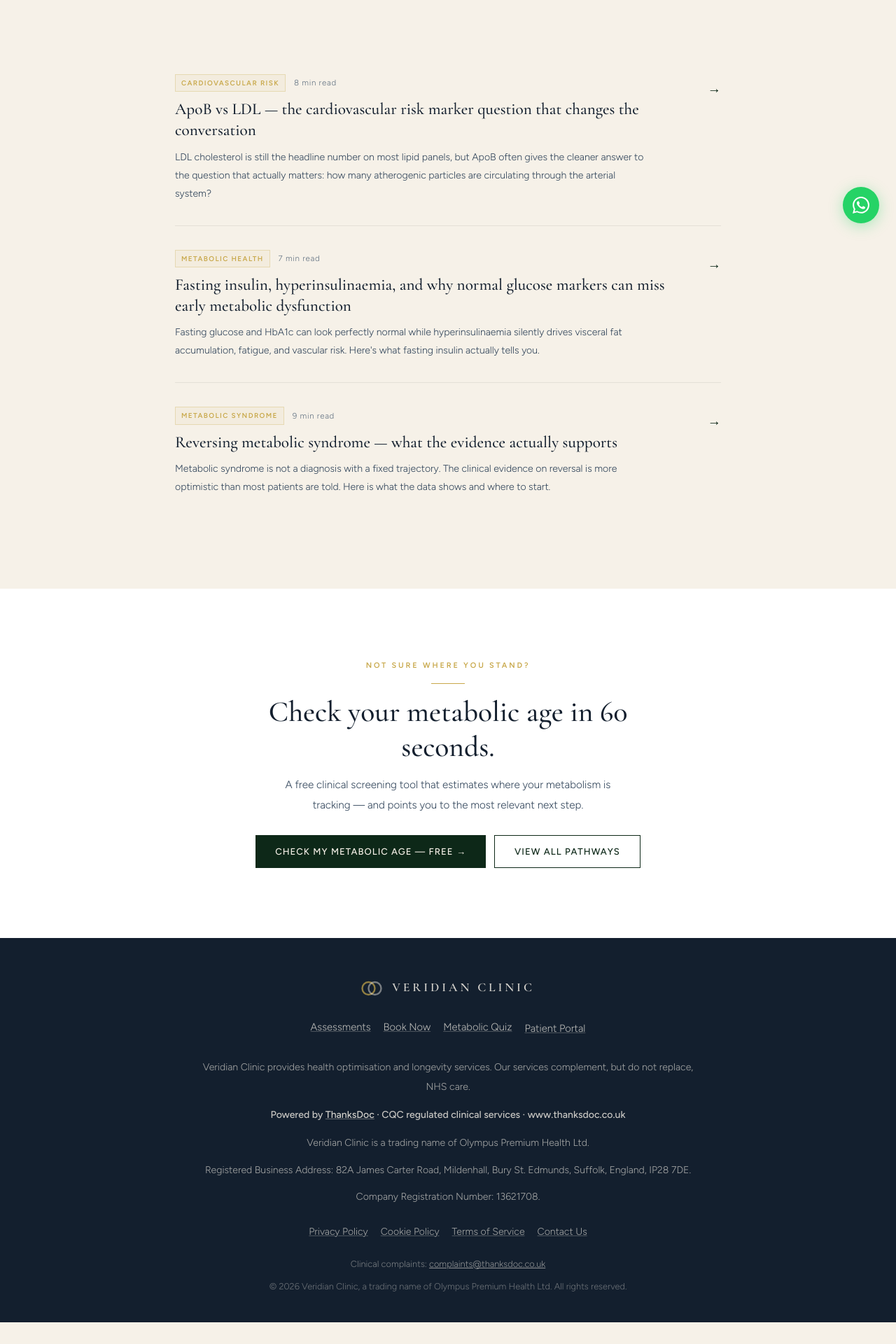
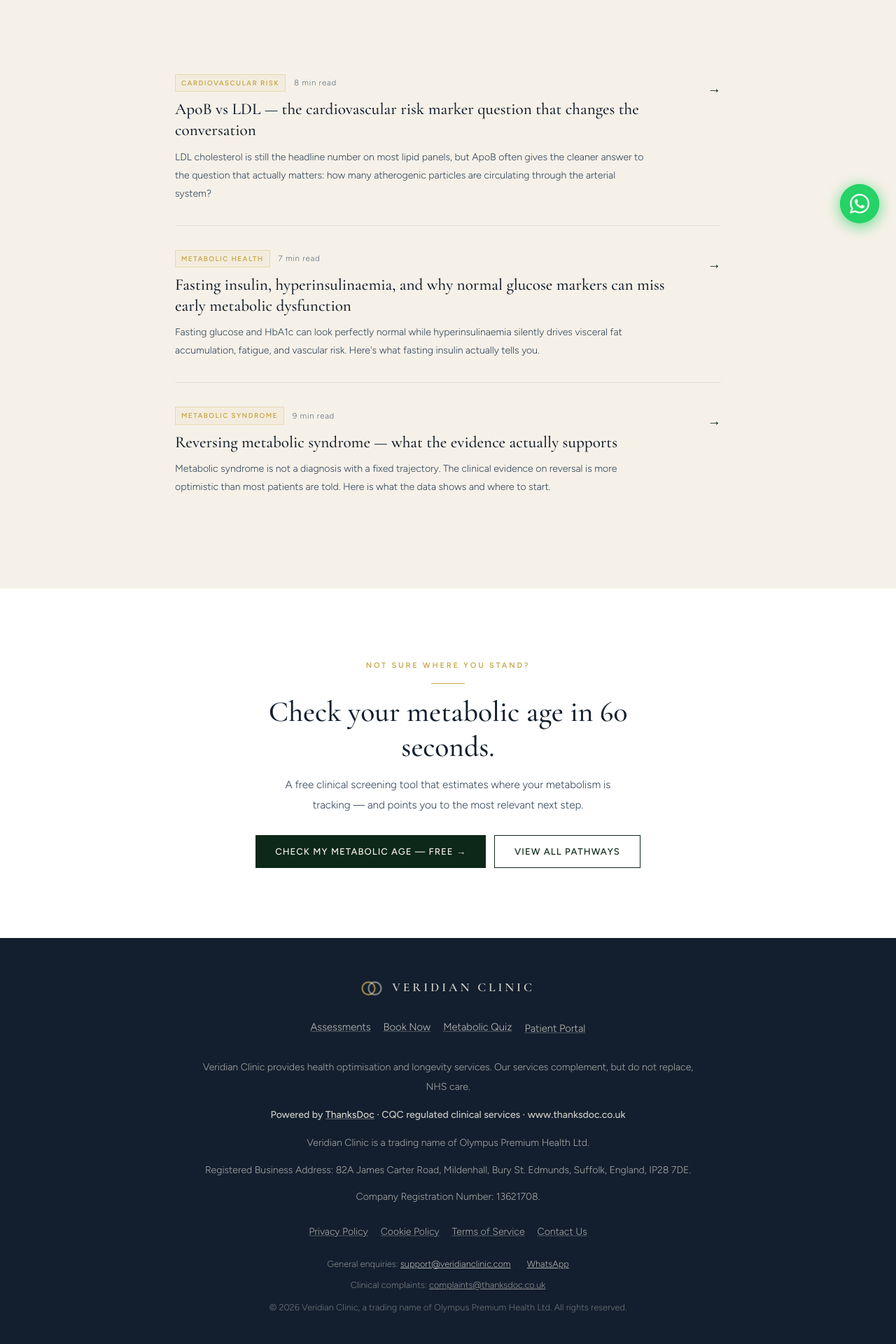
Before and after one commit to Dioscuri2/veridian-clinic, a Next.js app: page /blog in a window 1280 px wide. Shown: the part 457-2377 px from the top of the page at 70% size. Before the commit the page ends 2346 px from the top, so only its background shows below. Built offline with nearby package versions, Linux system fonts and the light colour scheme.

Commit message:
Add support email, WhatsApp button, and WhatsApp webhook

```diff
--- a/app/layout.tsx
+++ b/app/layout.tsx
@@ -1,4 +1,5 @@
 import type { Metadata } from "next";
+import WhatsAppButton from "@/components/WhatsAppButton";
 
 export const metadata: Metadata = {
  metadataBase: new URL("https://veridianclinic.com"),
@@ -46,7 +47,7 @@ export default function RootLayout({ children }: { children: React.ReactNode })
  <link rel="preconnect" href="https://fonts.gstatic.com" crossOrigin="anonymous" />
  <script type="application/ld+json" dangerouslySetInnerHTML={{ __html: JSON.stringify(schema) }} />
  </head>
- <body style={{ margin: 0 }}>{children}</body>
+ <body style={{ margin: 0 }}>{children}<WhatsAppButton /></body>
  </html>
  );
 }
--- a/components/Footer.jsx
+++ b/components/Footer.jsx
@@ -124,6 +124,18 @@ export default function Footer() {
             </Link>
           </div>
 
+          {/* Contact line */}
+          <p style={{ fontSize: ".8rem", color: "rgba(246,241,232,.5)", marginBottom: 8 }}>
+            General enquiries:{" "}
+            <a href="mailto:support@veridianclinic.com" style={{ color: "rgba(246,241,232,.7)", textDecoration: "underline" }}>
+              support@veridianclinic.com
+            </a>
+            <span style={{ margin: "0 10px", opacity: 0.3 }}>·</span>
+            <a href="https://wa.me/447344290497?text=Hi%2C%20I%20found%20Veridian%20Clinic%20online%20and%20I%27d%20like%20to%20find%20out%20more." target="_blank" rel="noopener noreferrer" style={{ color: "rgba(246,241,232,.7)", textDecoration: "underline" }}>
+              WhatsApp
+            </a>
+          </p>
+
           {/* Complaints line */}
           <p style={{ fontSize: ".8rem", color: "rgba(246,241,232,.45)", marginBottom: 10 }}>
             Clinical complaints:{" "}
--- /dev/null
+++ b/components/WhatsAppButton.jsx
@@ -0,0 +1,70 @@
+"use client";
+import { useState, useEffect } from "react";
+
+const WA_NUMBER = "447344290497";
+const WA_MESSAGE = "Hi, I found Veridian Clinic online and I'd like to find out more about your metabolic health services.";
+const WA_URL = `https://wa.me/${WA_NUMBER}?text=${encodeURIComponent(WA_MESSAGE)}`;
+
+export default function WhatsAppButton() {
+  const [visible, setVisible] = useState(false);
+  const [tooltip, setTooltip] = useState(false);
+
+  // Fade in after 3 seconds — not intrusive on page load
+  useEffect(() => {
+    const t = setTimeout(() => setVisible(true), 3000);
+    return () => clearTimeout(t);
+  }, []);
+
+  if (!visible) return null;
+
+  return (
+    <div style={{ position: "fixed", bottom: 24, right: 24, zIndex: 8000, display: "flex", flexDirection: "column", alignItems: "flex-end", gap: 8 }}>
+      {/* Tooltip */}
+      {tooltip && (
+        <div style={{
+          background: "#fff",
+          borderRadius: 8,
+          boxShadow: "0 4px 24px rgba(0,0,0,0.15)",
+          padding: "10px 14px",
+          fontSize: ".82rem",
+          color: "#2c2a26",
+          maxWidth: 200,
+          lineHeight: 1.55,
+          fontFamily: "Georgia, serif",
+          border: "1px solid rgba(0,0,0,.08)",
+        }}>
+          <strong style={{ display: "block", marginBottom: 2, fontSize: ".78rem", letterSpacing: ".06em", textTransform: "uppercase", color: "#25D366" }}>WhatsApp</strong>
+          Chat with Veridian Clinic — we typically reply within a few hours.
+        </div>
+      )}
+
+      {/* Button */}
+      <a
+        href={WA_URL}
+        target="_blank"
+        rel="noopener noreferrer"
+        aria-label="Chat with Veridian Clinic on WhatsApp"
+        onMouseEnter={() => setTooltip(true)}
+        onMouseLeave={() => setTooltip(false)}
+        style={{
+          display: "flex",
+          alignItems: "center",
+          justifyContent: "center",
+          width: 56,
+          height: 56,
+          borderRadius: "50%",
+          background: "#25D366",
+          boxShadow: "0 4px 20px rgba(37,211,102,0.4)",
+          textDecoration: "none",
+          transition: "transform 0.2s, box-shadow 0.2s",
+        }}
+        onMouseDown={e => { e.currentTarget.style.transform = "scale(0.94)"; }}
+        onMouseUp={e => { e.currentTarget.style.transform = "scale(1)"; }}
+      >
+        <svg width="28" height="28" viewBox="0 0 24 24" fill="white">
+          <path d="M17.472 14.382c-.297-.149-1.758-.867-2.03-.967-.273-.099-.471-.148-.67.15-.197.297-.767.966-.94 1.164-.173.199-.347.223-.644.075-.297-.15-1.255-.463-2.39-1.475-.883-.788-1.48-1.761-1.653-2.059-.173-.297-.018-.458.13-.606.134-.133.298-.347.446-.52.149-.174.198-.298.298-.497.099-.198.05-.371-.025-.52-.075-.149-.669-1.612-.916-2.207-.242-.579-.487-.5-.669-.51-.173-.008-.371-.01-.57-.01-.198 0-.52.074-.792.372-.272.297-1.04 1.016-1.04 2.479 0 1.462 1.065 2.875 1.213 3.074.149.198 2.096 3.2 5.077 4.487.709.306 1.262.489 1.694.625.712.227 1.36.195 1.871.118.571-.085 1.758-.719 2.006-1.413.248-.694.248-1.289.173-1.413-.074-.124-.272-.198-.57-.347m-5.421 7.403h-.004a9.87 9.87 0 01-5.031-1.378l-.361-.214-3.741.982.998-3.648-.235-.374a9.86 9.86 0 01-1.51-5.26c.001-5.45 4.436-9.884 9.888-9.884 2.64 0 5.122 1.03 6.988 2.898a9.825 9.825 0 012.893 6.994c-.003 5.45-4.437 9.884-9.885 9.884m8.413-18.297A11.815 11.815 0 0012.05 0C5.495 0 .16 5.335.157 11.892c0 2.096.547 4.142 1.588 5.945L.057 24l6.305-1.654a11.882 11.882 0 005.683 1.448h.005c6.554 0 11.89-5.335 11.893-11.893a11.821 11.821 0 00-3.48-8.413z"/>
+        </svg>
+      </a>
+    </div>
+  );
+}
--- a/lib/discoveryEmail.ts
+++ b/lib/discoveryEmail.ts
@@ -110,7 +110,7 @@ export async function sendDiscoveryIntakeEmail({ email, name }: DiscoveryEmailPa
 
           <p style="margin:0;font-size:.8rem;color:#8a8278;line-height:1.7;">
             Questions? Reply to this email or contact us at
-            <a href="mailto:hello@veridianclinic.com" style="color:#2c2a26;">hello@veridianclinic.com</a>
+            <a href="mailto:support@veridianclinic.com" style="color:#2c2a26;">support@veridianclinic.com</a>
           </p>
         </td></tr>
 
@@ -139,9 +139,9 @@ export async function sendDiscoveryIntakeEmail({ email, name }: DiscoveryEmailPa
         "api-key": BREVO_API_KEY,
       },
       body: JSON.stringify({
-        sender: { name: "Veridian Clinic", email: "hello@veridianclinic.com" },
+        sender: { name: "Veridian Clinic", email: "support@veridianclinic.com" },
         to: [{ email, name }],
-        replyTo: { email: "hello@veridianclinic.com", name: "Dr Taiwo — Veridian Clinic" },
+        replyTo: { email: "support@veridianclinic.com", name: "Dr Taiwo — Veridian Clinic" },
         subject: "Your discovery call is confirmed — please reply with your intake answers",
         htmlContent: html,
         tags: ["discovery-intake"],
--- a/lib/guideEmail.ts
+++ b/lib/guideEmail.ts
@@ -76,7 +76,7 @@ export async function sendGuideEmail({ email, name, downloadUrl }: GuideEmailPar
 
           <p style="margin:0;font-size:.8rem;color:#8a8278;line-height:1.7;">
             Questions? Reply to this email or contact us at
-            <a href="mailto:hello@veridianclinic.com" style="color:#2c2a26;">hello@veridianclinic.com</a>
+            <a href="mailto:support@veridianclinic.com" style="color:#2c2a26;">support@veridianclinic.com</a>
           </p>
         </td></tr>
 
@@ -105,7 +105,7 @@ export async function sendGuideEmail({ email, name, downloadUrl }: GuideEmailPar
         "api-key": BREVO_API_KEY,
       },
       body: JSON.stringify({
-        sender: { name: "Veridian Clinic", email: "hello@veridianclinic.com" },
+        sender: { name: "Veridian Clinic", email: "support@veridianclinic.com" },
         to: [{ email, name }],
         subject: "Your Metabolic Reset Guide — Download Inside",
         htmlContent: html,
--- a/lib/siteConfig.ts
+++ b/lib/siteConfig.ts
@@ -2,5 +2,5 @@
 // e.g. "447700123456" (UK mobile: 07700123456 → 447700123456, no + or spaces)
 export const WHATSAPP_NUMBER = "447344290497"; // Olympus Premium Health — verified WhatsApp Business
 export const WHATSAPP_MESSAGE = "Hi, I found Veridian Clinic online and I'd like to find out more about your metabolic health services.";
-export const CONTACT_EMAIL = "hello@veridianclinic.com";
+export const CONTACT_EMAIL = "support@veridianclinic.com";
 export const SITE_URL = "https://veridianclinic.com";
```
Also changed, not shown: app/api/webhooks/whatsapp/route.ts (added, +108 -0 lines).
